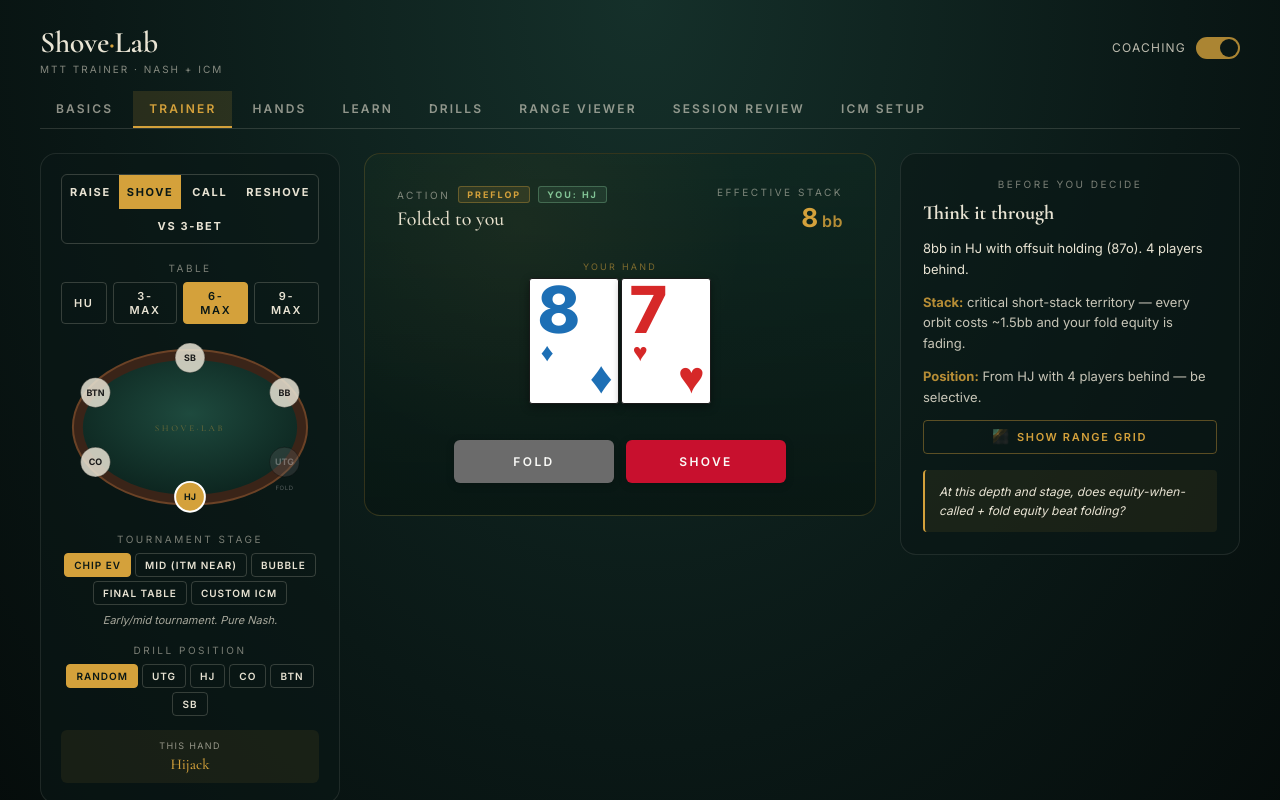
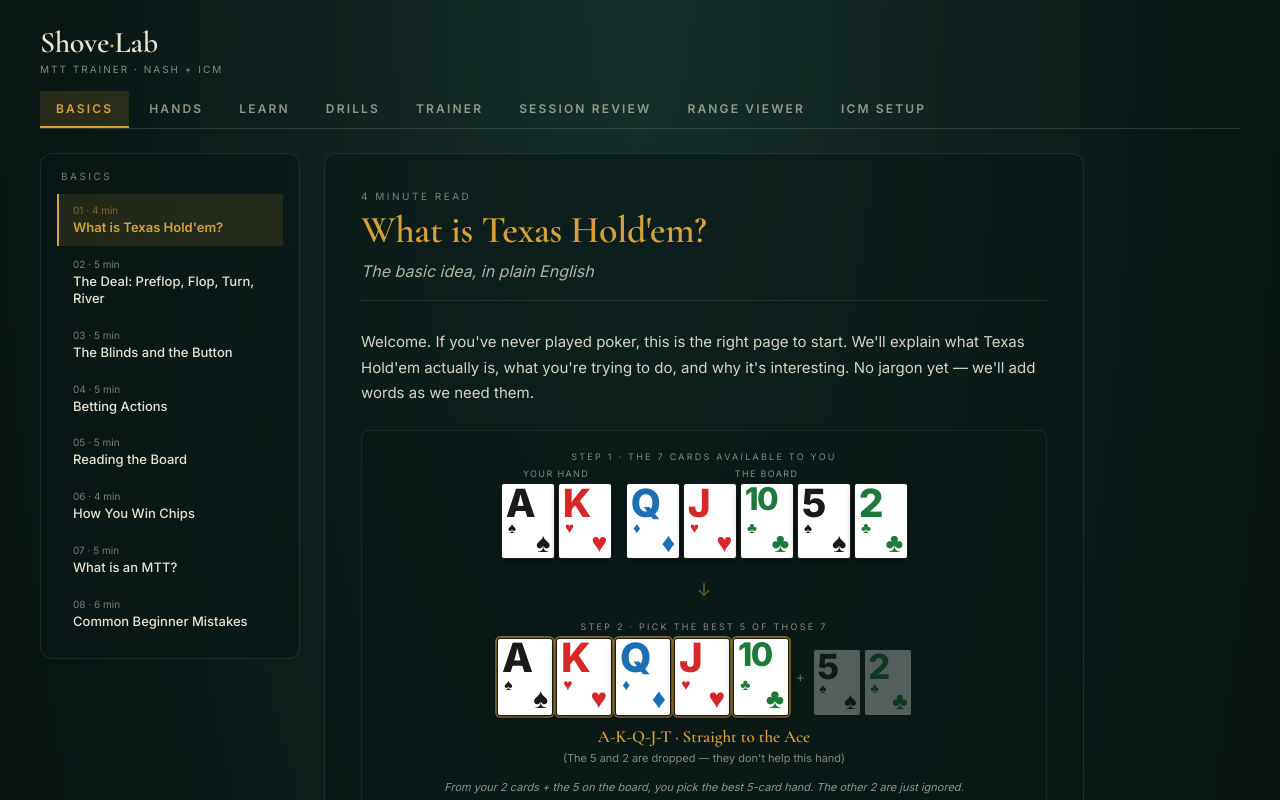
Before and after one commit to fiction3/Shove-Lab, a React (Vite) app: page / in a window 1280 px wide. Shown: the top 800 px of the page. Built offline with nearby package versions, Linux system fonts and the light colour scheme.

Commit message:
Reorder tabs for learning journey; remember last-used tab across sessions

```diff
--- a/src/components/PushFoldTrainer.jsx
+++ b/src/components/PushFoldTrainer.jsx
@@ -112,12 +112,12 @@ function ViewTabs({ view, onChange }) {
     <div style={{ display: "flex", gap: 4, flexWrap: "wrap" }}>
       {[
         { value: "basics", label: "Basics" },
-        { value: "trainer", label: "Trainer" },
         { value: "hands", label: "Hands" },
         { value: "learn", label: "Learn" },
         { value: "drills", label: "Drills" },
+        { value: "trainer", label: "Trainer" },
+        { value: "review", label: "Session Review" },
         { value: "ranges", label: "Range Viewer" },
-        { value: "review", label: "Session Review" },
         { value: "icm", label: "ICM Setup" },
       ].map(t => {
         const active = view === t.value;
@@ -143,7 +143,10 @@ function ViewTabs({ view, onChange }) {
 // ---------- Main ----------
 
 export default function PushFoldTrainer() {
-  const [view, setView] = useState("trainer");
+  // Persist the last-used tab so returning users land where they left off.
+  // First-time visitors (no saved value) start on Basics — the natural entry
+  // point for someone new to the app.
+  const [view, setView] = useLocalStorage("view", "basics");
   const [mode, setMode] = useState("push");
   const [stage, setStage] = useLocalStorage("stage", "CHIP_EV");
   const [seatCount, setSeatCount] = useLocalStorage("seatCount", 6);
```
